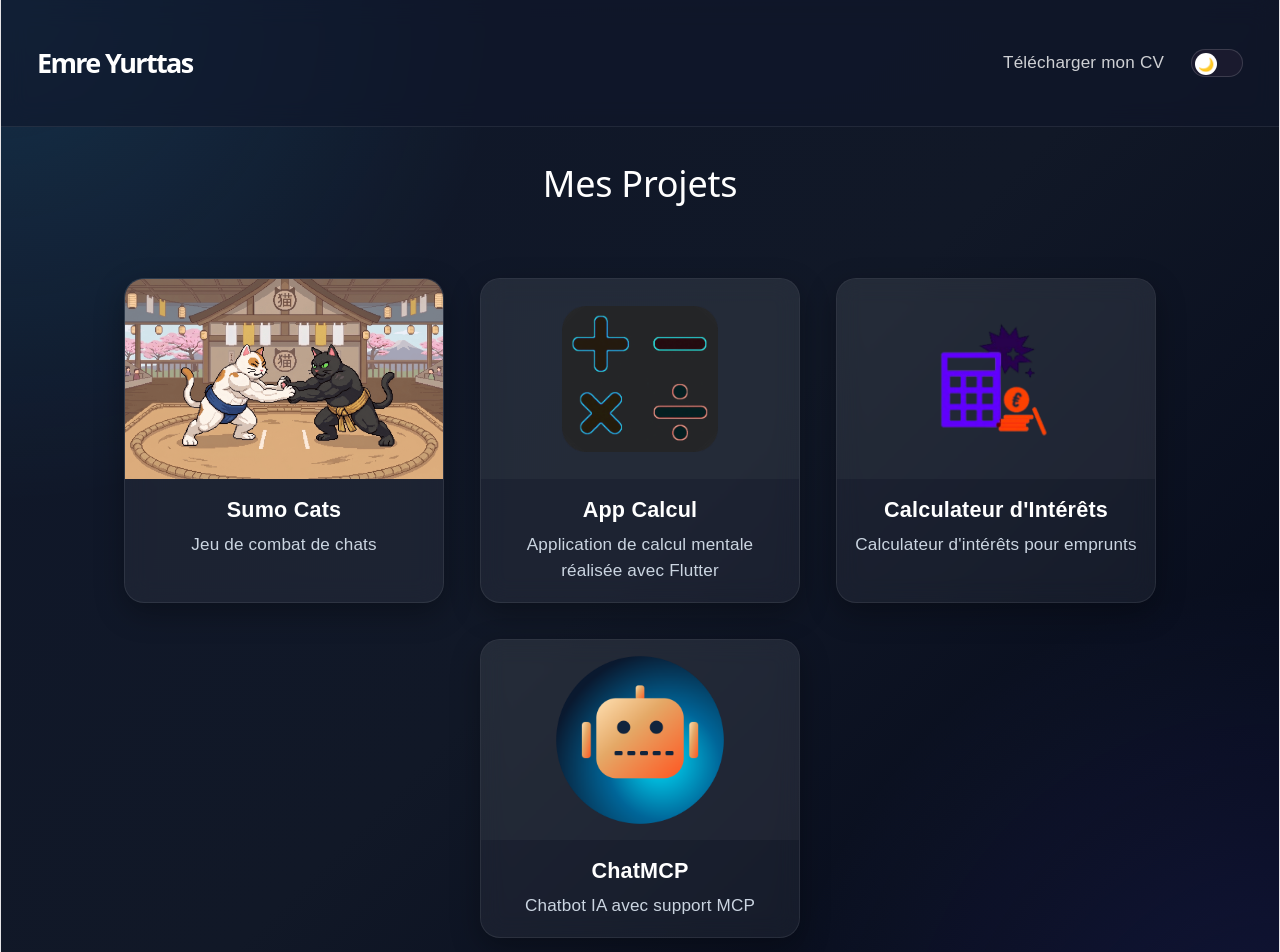
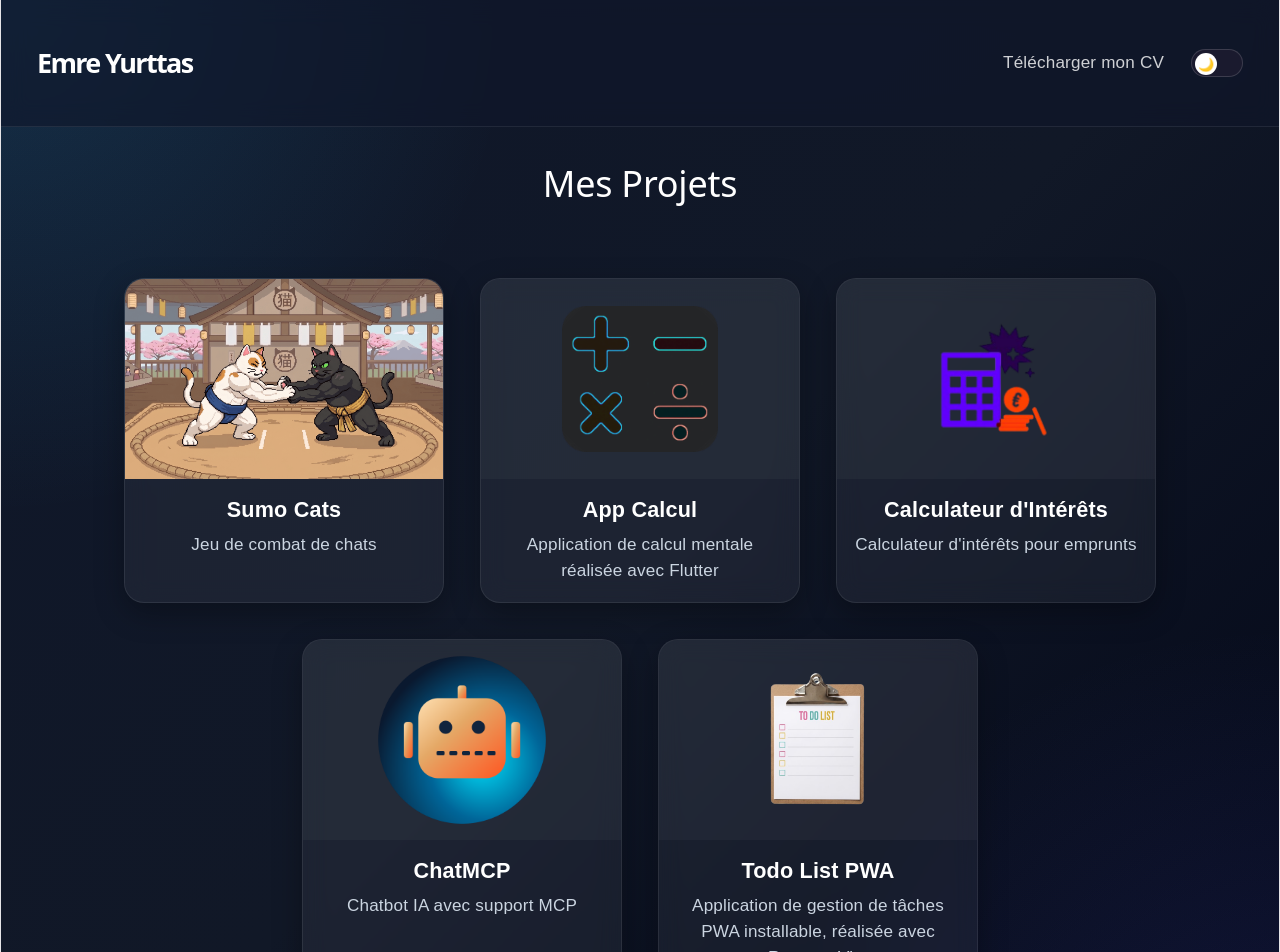
Before and after one commit to Emryurttas/portfolio, a React (Vite) app: page / in a window 1280 px wide. Shown: the top 952 px of the page. Built offline with nearby package versions, Linux system fonts and the light colour scheme.

Commit message:
todolist project

```diff
--- a/src/App.jsx
+++ b/src/App.jsx
@@ -10,6 +10,7 @@ import project1 from "./images/sumo_cat.png";
 import project2 from "./images/appcalcul.png";
 import project3 from "./images/calculateur_emprunt.png";
 import project4 from "./images/chatmcp.png";
+import project5 from "./images/todo.png";
 
 function App() {
   const [darkMode, setDarkMode] = useState(
@@ -61,6 +62,12 @@ function App() {
               onClick={() => setShowChatModal(true)}
               chatPreview={true}
             />
+            <ProjectCard
+              title="Todo List PWA"
+              description="Application de gestion de tâches PWA installable, réalisée avec React et Vite"              image={project5}
+              url="https://emryurttas.github.io/todo_list_pwa/"
+              iconStyle={true}
+            />
           </div>
         </section>
       </main>
```
Also changed, not shown: src/images/todo.png (added).
